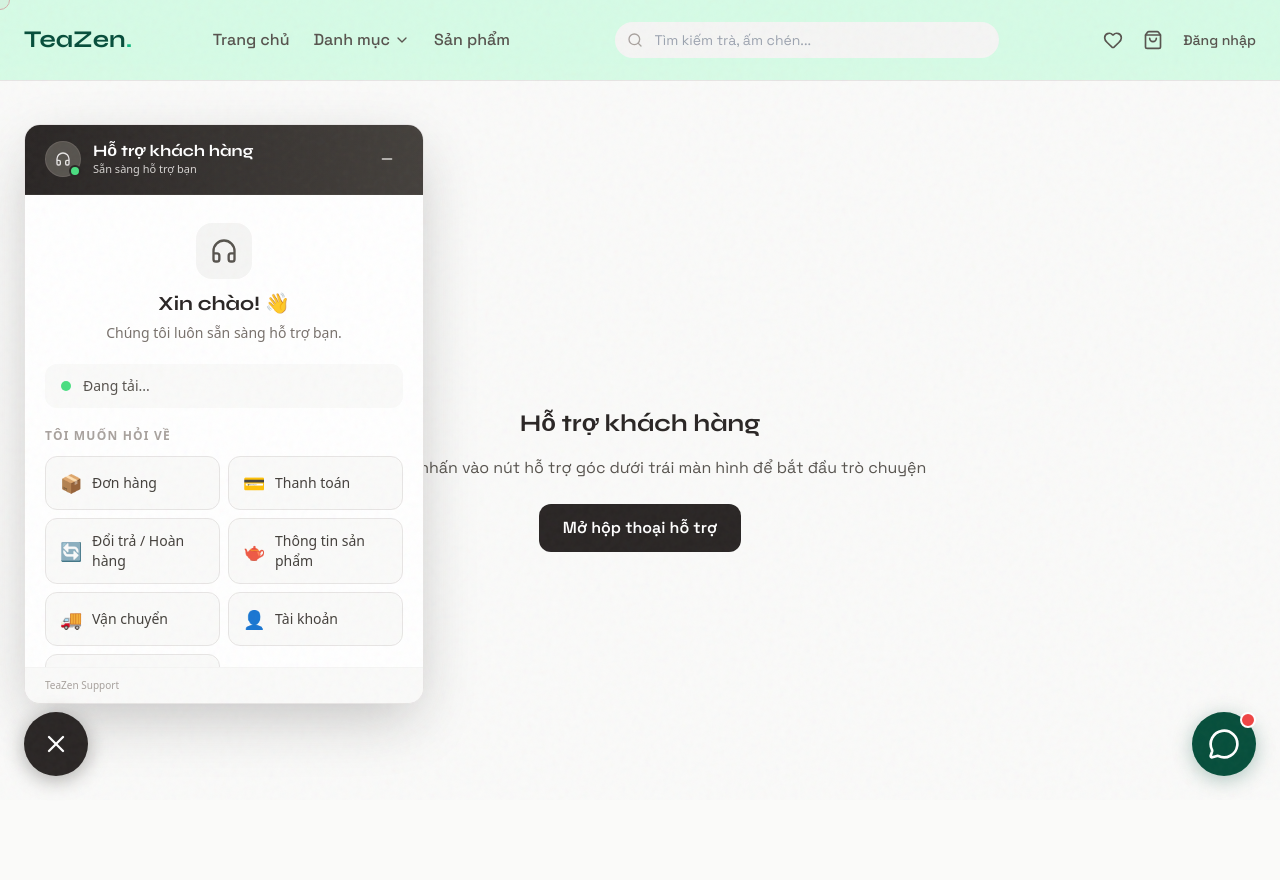
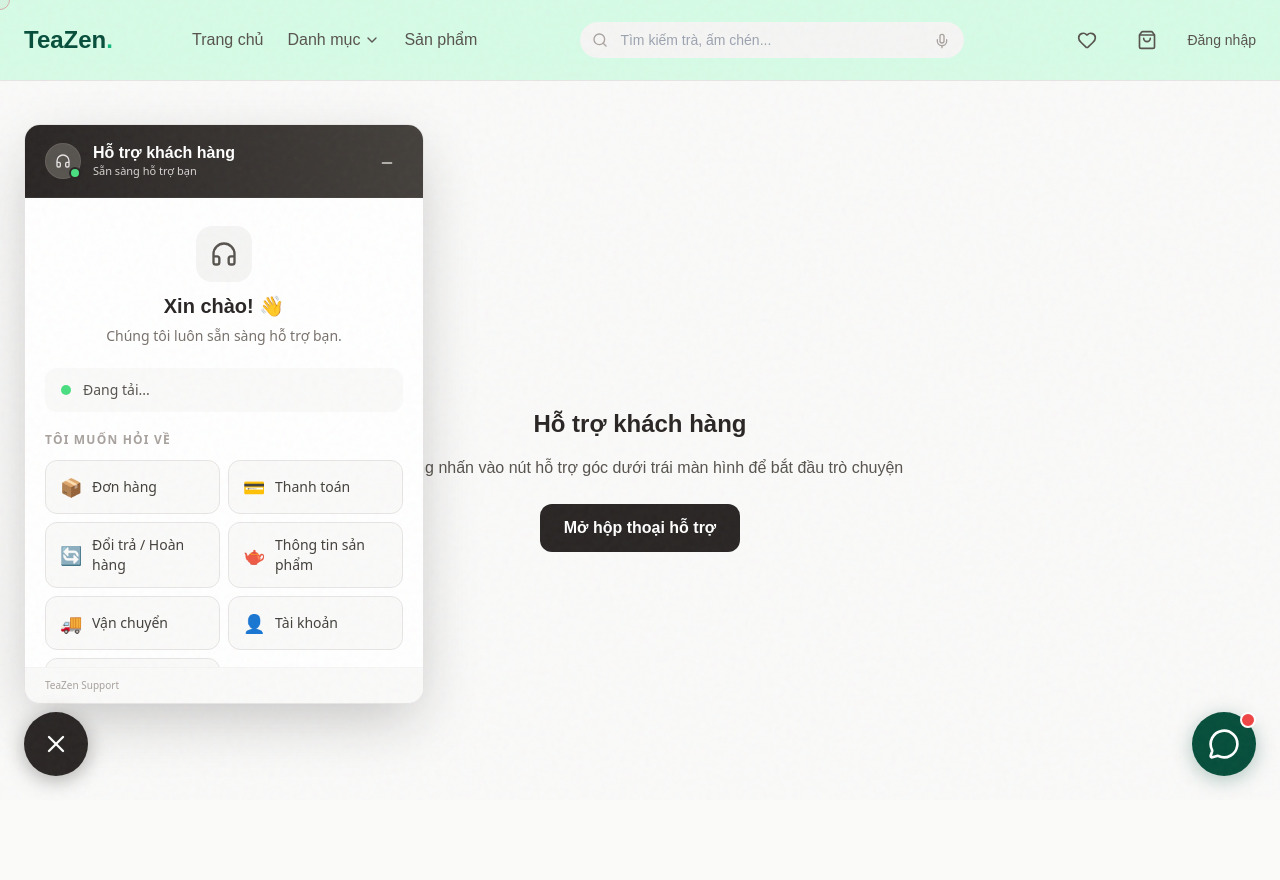
Before and after one commit to PhamHuy2k3/MyProject, a Django app: page /support-chat/ in a window 1280 px wide. Run offline with Django 5.2, Linux system fonts and the light colour scheme; data comes from the database, SQL or seed files in the repository; both versions use the stored data as it was after the commit; data that the repository does not hold is empty; some libraries are stand-ins or nearby versions.

Commit message:
feat: Introduce base template with navigation, voice search, and a new storyboard detail page.

```diff
--- a/static/css/styles.css
+++ b/static/css/styles.css
@@ -1,3 +1,32 @@
+/* --- FIX NAVBAR ICON ALIGNMENT --- */
+.navbar-icons,
+.flex.items-center.space-x-5.shrink-0 {
+    display: flex;
+    align-items: center;
+    height: 100%;
+}
+
+.navbar-icons a,
+.navbar-icons button,
+.flex.items-center.space-x-5.shrink-0 a,
+.flex.items-center.space-x-5.shrink-0 button {
+    display: flex;
+    align-items: center;
+    justify-content: center;
+    height: 40px;
+    min-width: 40px;
+    padding: 0;
+    background: none;
+    border: none;
+}
+
+/* Đảm bảo icon lucide luôn cùng kích thước và căn giữa */
+[data-lucide] {
+    display: inline-flex;
+    align-items: center;
+    justify-content: center;
+    vertical-align: middle;
+}
 @import url('https://fonts.googleapis.com/css2?family=Syne:wght@400;500;600;700;800&family=Space+Grotesk:wght@300;400;500;600;700&display=swap');
 @import url('https://fonts.googleapis.com/css2?family=Noto+Sans+JP:wght@100;300;400;500&display=swap');
 
--- /dev/null
+++ b/static/js/voice-search.js
@@ -0,0 +1,94 @@
+/**
+ * Voice Search Implementation for TeaZen
+ * Uses Web Speech API to provide voice-to-text search functionality.
+ */
+
+document.addEventListener('DOMContentLoaded', () => {
+    const voiceSearchBtn = document.getElementById('voice-search-btn');
+    const searchInput = document.getElementById('search-input');
+    const searchForm = searchInput ? searchInput.closest('form') : null;
+    const voiceIndicator = document.getElementById('voice-indicator');
+
+    if (!voiceSearchBtn || !searchInput || !searchForm) return;
+
+    // Check for browser support
+    const SpeechRecognition = window.SpeechRecognition || window.webkitSpeechRecognition;
+
+    if (!SpeechRecognition) {
+        voiceSearchBtn.style.display = 'none';
+        console.warn('Speech Recognition API not supported in this browser.');
+        return;
+    }
+
+    const recognition = new SpeechRecognition();
+    recognition.lang = 'vi-VN'; // Set language to Vietnamese
+    recognition.interimResults = false;
+    recognition.maxAlternatives = 1;
+
+    let isListening = false;
+
+    const startListening = () => {
+        try {
+            recognition.start();
+            isListening = true;
+            voiceSearchBtn.classList.add('text-emerald-600', 'bg-emerald-50', 'ring-2', 'ring-emerald-500');
+            voiceIndicator.classList.remove('hidden');
+            searchInput.placeholder = 'Đang lắng nghe...';
+        } catch (e) {
+            console.error('Speech recognition error:', e);
+        }
+    };
+
+    const stopListening = () => {
+        recognition.stop();
+        isListening = false;
+        voiceSearchBtn.classList.remove('text-emerald-600', 'bg-emerald-50', 'ring-2', 'ring-emerald-500');
+        voiceIndicator.classList.add('hidden');
+        searchInput.placeholder = 'Tìm kiếm trà, ấm chén...';
+    };
+
+    voiceSearchBtn.addEventListener('click', (e) => {
+        e.preventDefault();
+        if (isListening) {
+            stopListening();
+        } else {
+            startListening();
+        }
+    });
+
+    recognition.onresult = (event) => {
+        const transcript = event.results[0][0].transcript;
+        searchInput.value = transcript;
+
+        // Visual feedback
+        voiceSearchBtn.innerHTML = '<i data-lucide="check" class="w-4 h-4 text-emerald-600"></i>';
+        if (typeof lucide !== 'undefined') lucide.createIcons();
+
+        // Submit form after a short delay
+        setTimeout(() => {
+            searchForm.submit();
+        }, 800);
+    };
+
+    recognition.onspeechend = () => {
+        stopListening();
+    };
+
+    recognition.onerror = (event) => {
+        console.error('Speech recognition error:', event.error);
+        stopListening();
+
+        // Visual feedback for error
+        voiceSearchBtn.innerHTML = '<i data-lucide="mic-off" class="w-4 h-4 text-red-500"></i>';
+        if (typeof lucide !== 'undefined') lucide.createIcons();
+
+        setTimeout(() => {
+            voiceSearchBtn.innerHTML = '<i data-lucide="mic" class="w-4 h-4"></i>';
+            if (typeof lucide !== 'undefined') lucide.createIcons();
+        }, 2000);
+    };
+
+    recognition.onend = () => {
+        isListening = false;
+    };
+});
--- a/templates/base.html
+++ b/templates/base.html
@@ -131,11 +131,25 @@
 
             <!-- Search Bar -->
             <div class="flex flex-1 max-w-sm mx-4 md:mx-6 relative" id="search-container">
-                <form action="{% url 'product_list_public' %}" method="GET" class="w-full relative">
+                <form action="{% url 'product_list_public' %}" method="GET" class="w-full relative group/search">
                     <input type="text" name="q" id="search-input" placeholder="Tìm kiếm trà, ấm chén..."
                         autocomplete="off"
-                        class="w-full bg-stone-100 border-none rounded-full py-2 pl-10 pr-4 focus:ring-2 focus:ring-emerald-500 focus:bg-white transition-all text-sm outline-none">
+                        class="w-full bg-stone-100 border-none rounded-full py-2 pl-10 pr-12 focus:ring-2 focus:ring-emerald-500 focus:bg-white transition-all text-sm outline-none">
                     <i data-lucide="search" class="absolute left-3 top-1/2 -translate-y-1/2 w-4 h-4 text-stone-400"></i>
+
+                    <!-- Voice Search Button -->
+                    <button type="button" id="voice-search-btn"
+                        class="absolute right-2 top-1/2 -translate-y-1/2 p-1.5 rounded-full text-stone-400 hover:text-emerald-600 hover:bg-emerald-50 transition-all duration-200"
+                        title="Tìm bằng giọng nói">
+                        <i data-lucide="mic" class="w-4 h-4"></i>
+                    </button>
+
+                    <!-- Voice Listening Indicator -->
+                    <div id="voice-indicator" class="hidden absolute right-12 top-1/2 -translate-y-1/2 flex items-center gap-1">
+                        <span class="w-1 h-3 bg-emerald-500 rounded-full animate-bounce" style="animation-delay: 0.1s"></span>
+                        <span class="w-1 h-3 bg-emerald-500 rounded-full animate-bounce" style="animation-delay: 0.2s"></span>
+                        <span class="w-1 h-3 bg-emerald-500 rounded-full animate-bounce" style="animation-delay: 0.3s"></span>
+                    </div>
                 </form>
 
                 <!-- Suggestions Dropdown -->
@@ -281,6 +295,7 @@
     {% include 'core/support_chat.html' %}
     {% block extra_scripts %}{% endblock %}
     <script src="{% static 'js/main.js' %}"></script>
+    <script src="{% static 'js/voice-search.js' %}"></script>
 
 
     <!-- Custom Scripts -->
--- a/templates/storyboard/storyboard_detail.html
+++ b/templates/storyboard/storyboard_detail.html
@@ -151,8 +151,7 @@
                     </div>
                 </div>
                 <div class="px-2">
-                    <span class="text-xs font-mono tracking-widest uppercase text-stone-400 block mb-2">{{
-                        rel_item.created_at|date:"F d, Y" }}</span>
+                    <span class="text-xs font-mono tracking-widest uppercase text-stone-400 block mb-2">{{ rel_item.created_at|date:"F d, Y" }}</span>
                     <h3
                         class="font-art text-2xl font-bold text-stone-800 group-hover:text-emerald-700 transition-colors">
                         {{ rel_item.title }}</h3>
```
Also changed, not shown: db.sqlite3.
